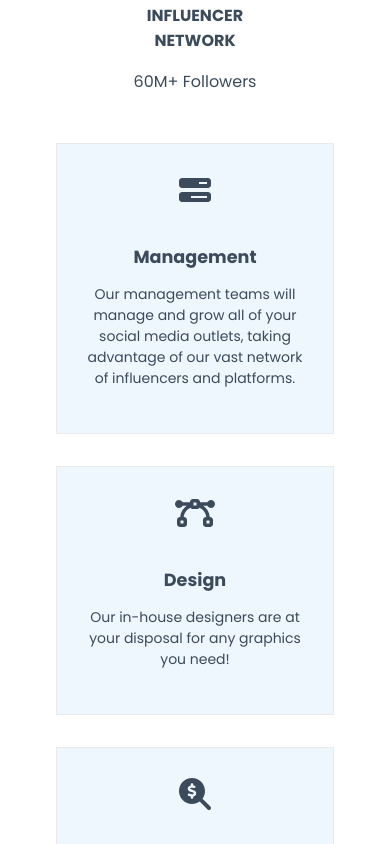
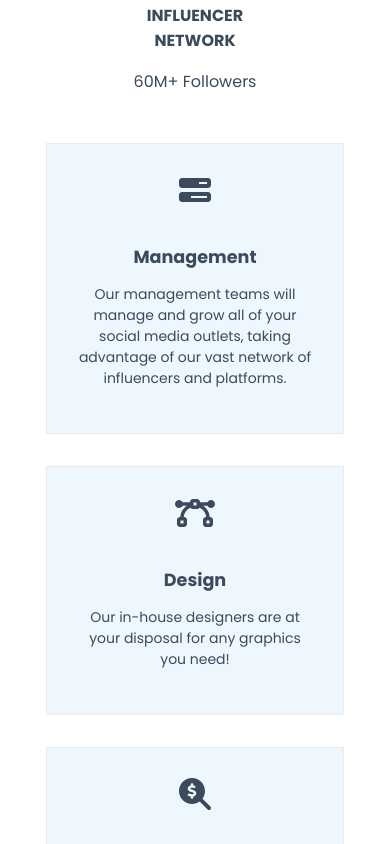
Before and after one commit to chrisokwakol/mintyy, a Next.js app: page / in a window 390 px wide. Shown: the part 1240-2084 px from the top of the page. Built offline with nearby package versions, Linux system fonts and the light colour scheme.

Commit message:
padding changed on certain homepage elements on mobile vieW 475px

```diff
--- a/styles/Home.module.css
+++ b/styles/Home.module.css
@@ -539,6 +539,7 @@
 
 	.pricingCards{
 		max-width: 678px;
+		margin-bottom: 20px;
 	}
 
 	.pricingCardsItem {
@@ -581,7 +582,7 @@
 	}
 
 	.testimonialCardItem {
-		margin-bottom: 40px;
+		margin-bottom: 0px;
 	}
 
 	.heroContent h1 {
@@ -605,7 +606,7 @@
 /* MOBILE SCREENS */
 @media screen and (max-width: 425px) {
 	.pitchDeck {
-		padding: 0 40px;
+		padding: 0 30px;
 	}
 
 	.content h1 {
```
